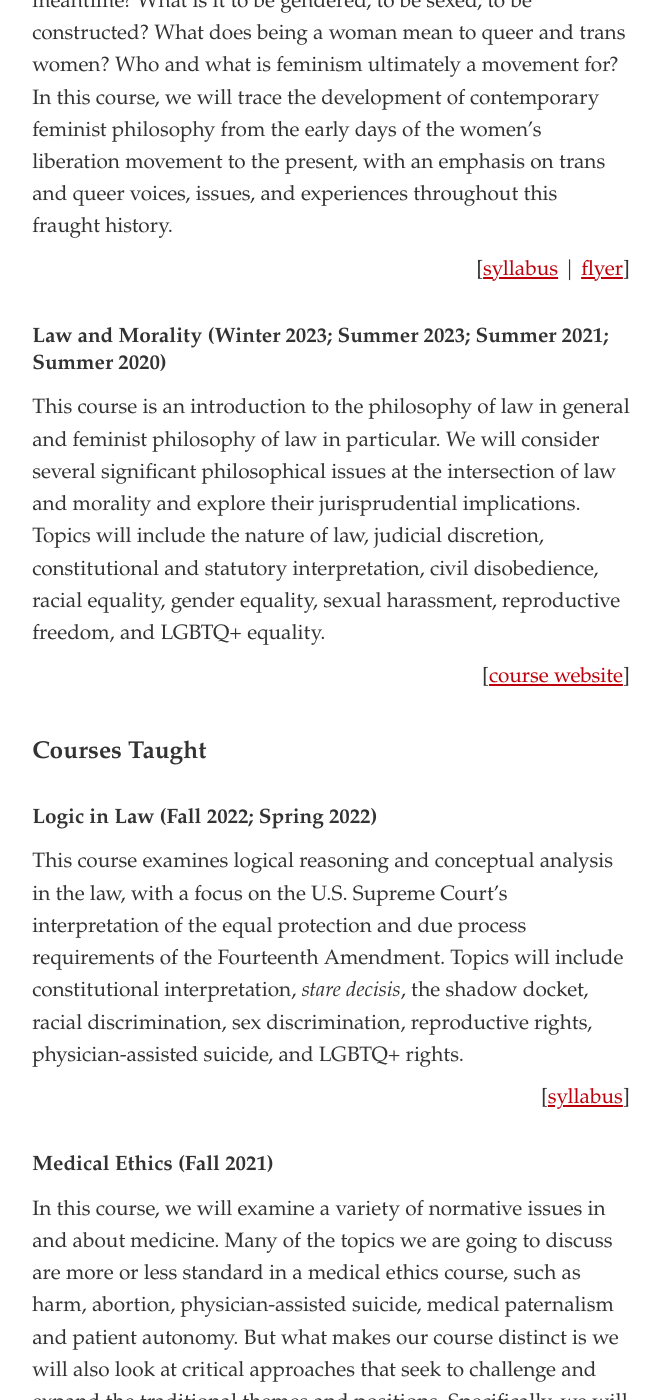
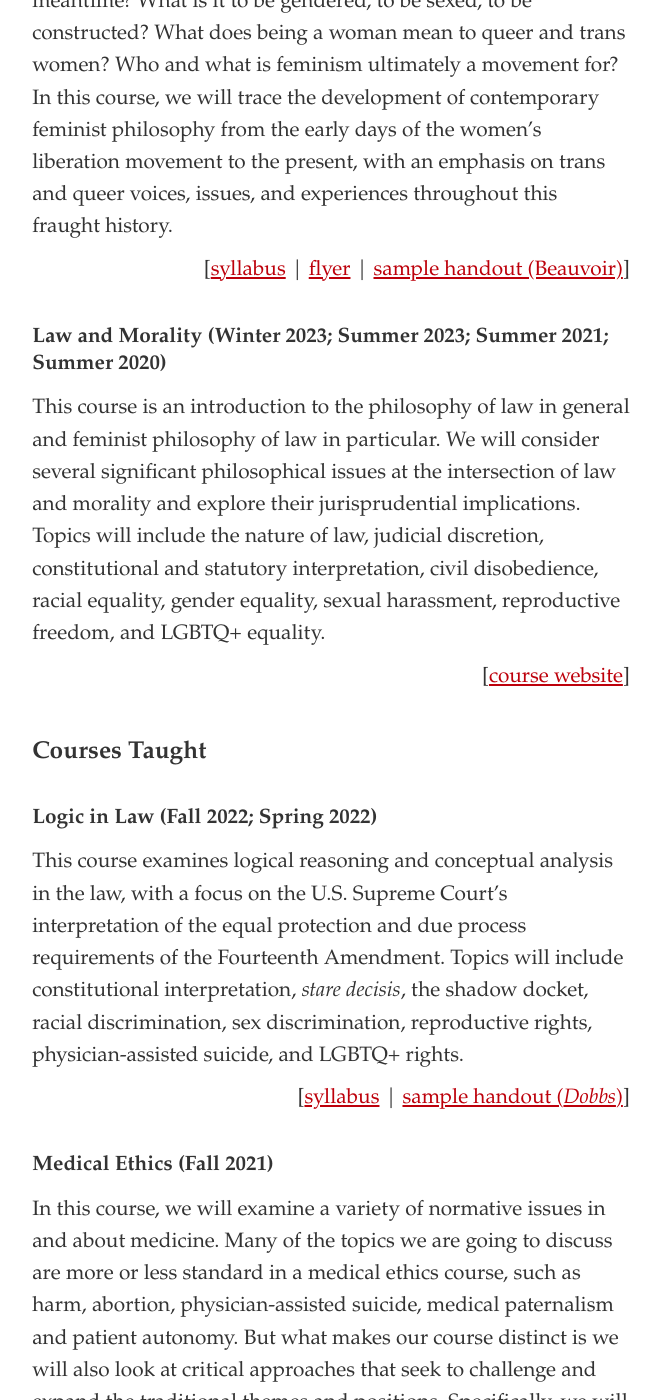
Before and after one commit to dingherself/dingherself.github.io, a Jekyll site: the page built from teaching.md, in a window 1280 px wide and 1400 px high, scrolled down 847 px. Shown: the whole window, without its empty margins (309-969 px from the left). Built offline with Jekyll 4.4.1, drawn with Linux system fonts in a browser that asks for light colours; some web fonts are replaced.

Commit message:
upload handouts

```diff
--- a/teaching.md
+++ b/teaching.md
@@ -23,7 +23,7 @@
 What is the nature of patriarchy, and what would it take to smash it? Can there be “pleasure under patriarchy” in the meantime? What is it to be gendered, to be sexed, to be constructed? What does being a woman mean to queer and trans women? Who and what is feminism ultimately a movement for? In this course, we will trace the development of contemporary feminist philosophy from the early days of the women’s liberation movement to the present, with an emphasis on trans and queer voices, issues, and experiences throughout this fraught history.
 
 <p style="text-align: right; margin-top: -0.5em;">
-    [<a href="/teaching/syllabus/ding-330-syllabus-spring-2024.pdf">syllabus</a> | <a href="/teaching/syllabus/ding-330-flyer-spring-2024.pdf">flyer</a>]
+    [<a href="/teaching/syllabus/ding-330-syllabus-spring-2024.pdf">syllabus</a> | <a href="/teaching/syllabus/ding-330-flyer-spring-2024.pdf">flyer</a> | <a href="/teaching/02-Beauvoir.pdf">sample handout (Beauvoir)</a>]
 </p>
 
 
@@ -41,7 +41,7 @@
 This course examines logical reasoning and conceptual analysis in the law, with a focus on the U.S. Supreme Court’s interpretation of the equal protection and due process requirements of the Fourteenth Amendment. Topics will include constitutional interpretation, *stare decisis*, the shadow docket, racial discrimination, sex discrimination, reproductive rights, physician-assisted suicide, and LGBTQ+ rights.
 
 <p style="text-align: right; margin-top: -0.5em;">
-    [<a href="/teaching/syllabus/ding-203-syllabus-fall-2022.pdf">syllabus</a>]
+    [<a href="/teaching/syllabus/ding-203-syllabus-fall-2022.pdf">syllabus</a> | <a href="/teaching/27-Dobbs.pdf">sample handout (<em>Dobbs</em>)</a>]
 </p>
 
 ### Medical Ethics (Fall 2021)
```
Also changed, not shown: 2 other files.
